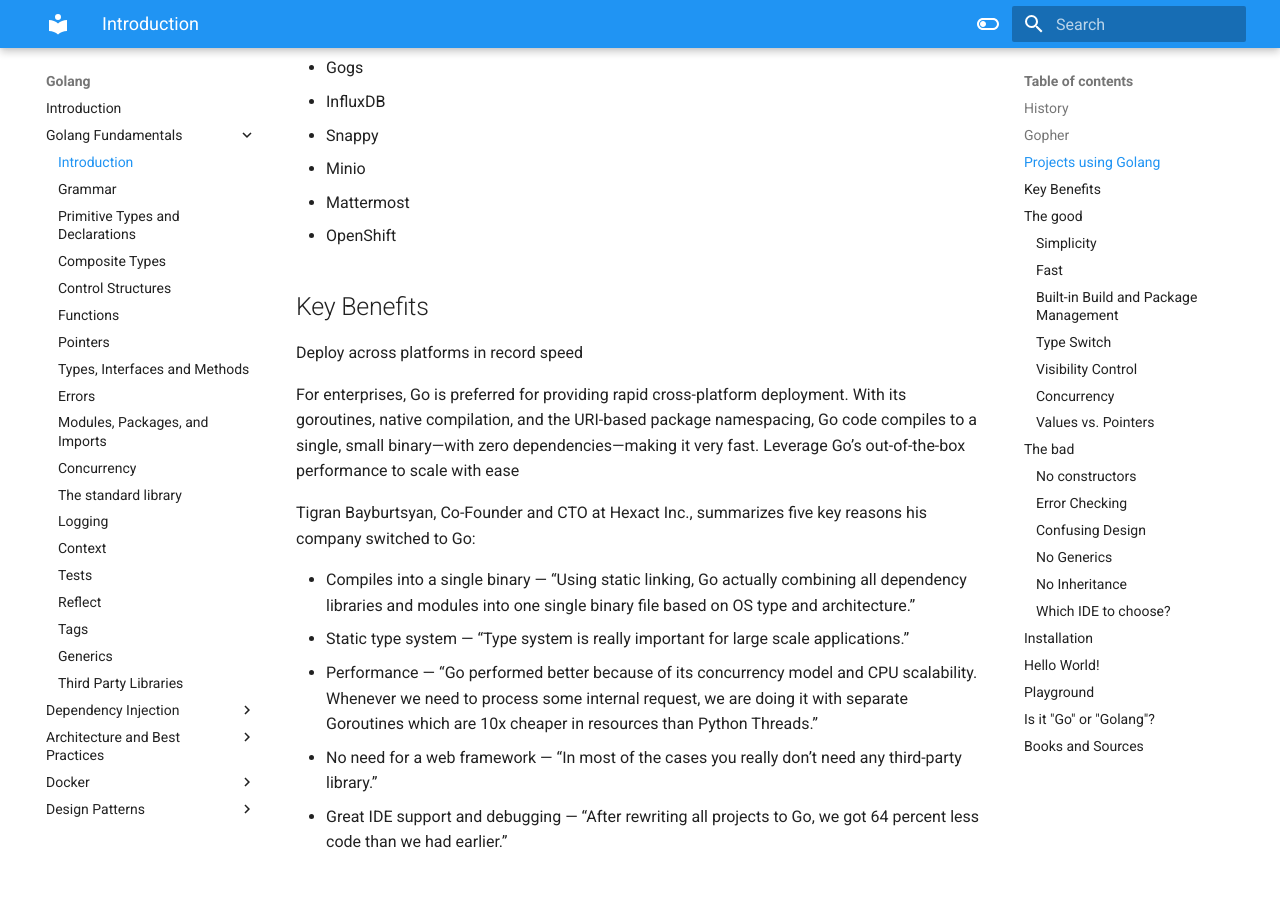
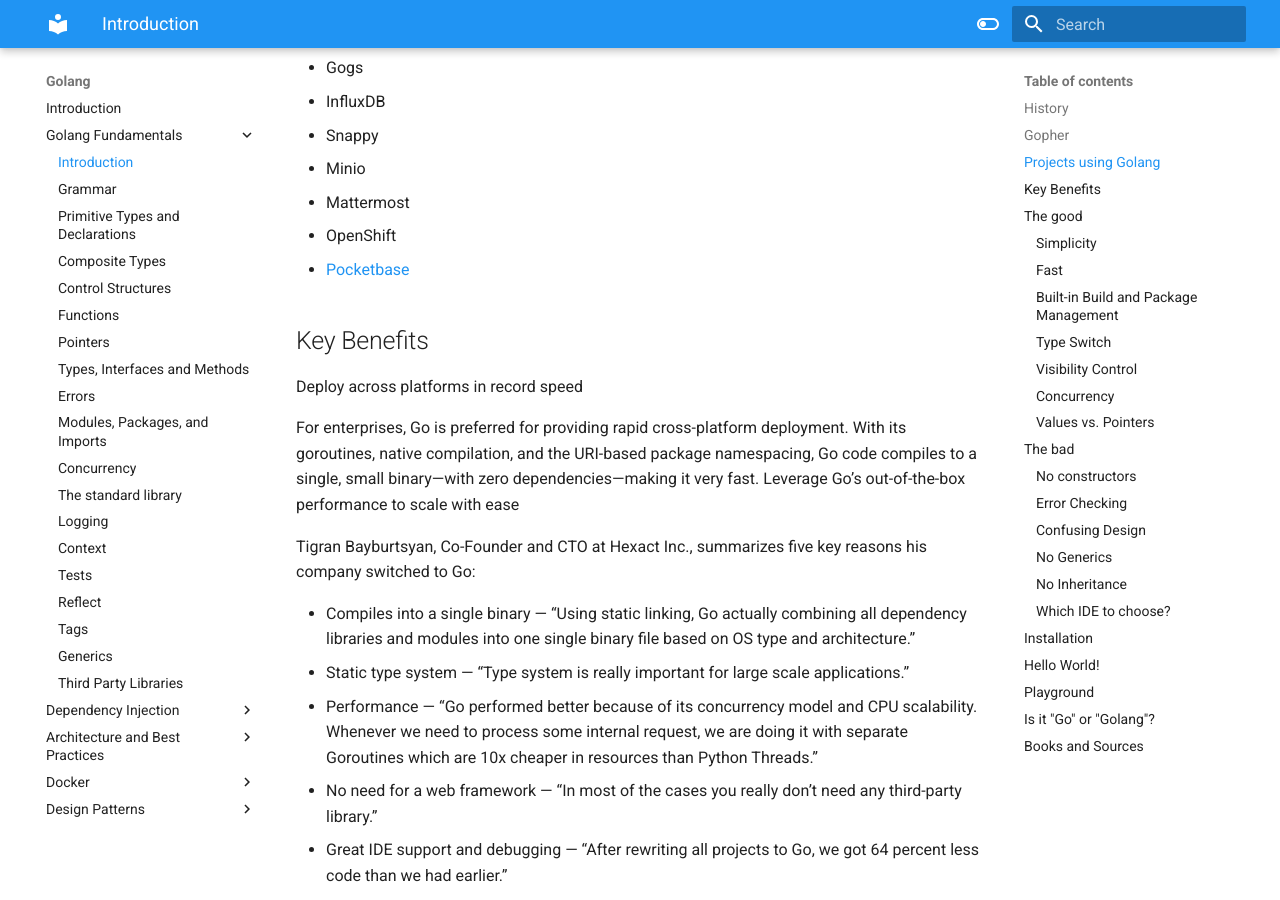
Before and after one commit to bykof/bykof.github.com, an MkDocs documentation site: the page built from docs/golang/golang-fundamentals/introduction.md, in a window 1280 px wide and 900 px high, scrolled down 2054 px. Built offline with MkDocs 1.6.1 and Material for MkDocs 9.7.7, drawn with Linux system fonts in a browser that asks for light colours.

Commit message:
add pocketbase

```diff
--- a/docs/golang/golang-fundamentals/introduction.md
+++ b/docs/golang/golang-fundamentals/introduction.md
@@ -46,6 +46,7 @@
 -   Minio
 -   Mattermost
 -   OpenShift
+-   [Pocketbase](https://pocketbase.io/)
 
 ## Key Benefits
 
```
